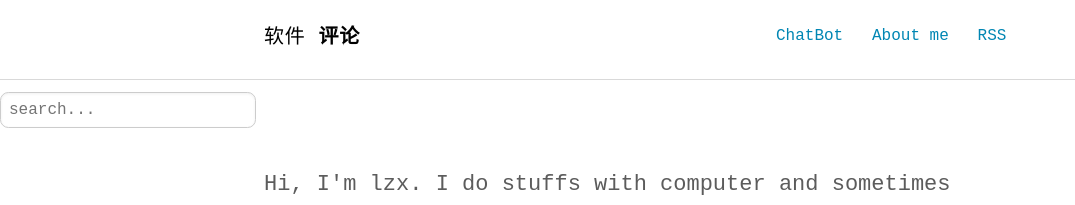
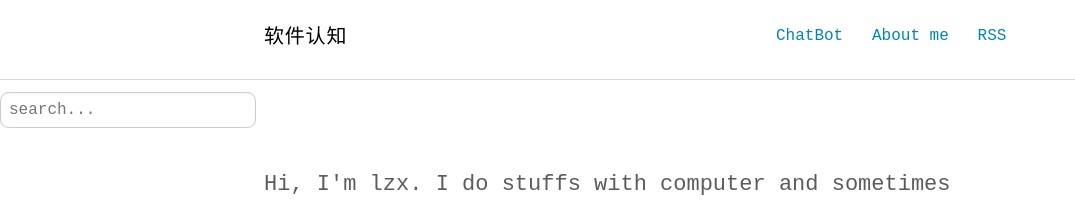
Before and after one commit to cookieli/blog, a Jekyll site: the page built from index.html, in a window 1280 px wide. Shown: the top 205 px of the page, without its empty margins (0-1075 px from the left). Built offline with Jekyll 4.4.1, drawn with Linux system fonts in a browser that asks for light colours; some web fonts are replaced; comment, search, counter and statistics services are not loaded.

Commit message:
rename blog

```diff
--- a/_config.yml
+++ b/_config.yml
@@ -1,6 +1,6 @@
 # Site settings
-title_left    : "软件"
-title_right   : " 评论" # default: ""
+title_left    : "软件认知"
+title_right   : "" # default: ""
 description   : "about cs learning."
 keywords      : "cs code"
 url           : https://cookieli.github.io # site url
```
